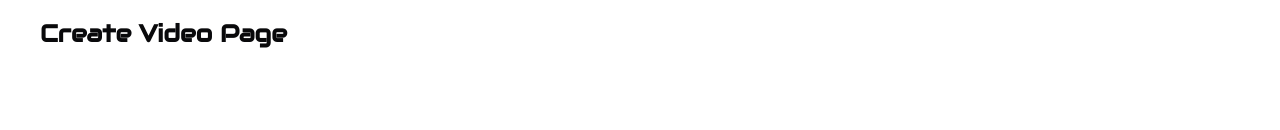
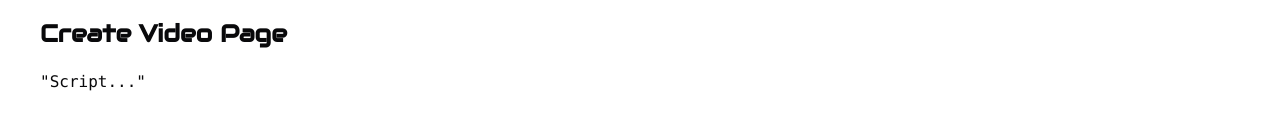
Before and after one commit to MarkSkews1/ai-vid-gen, a Next.js app: page /dashboard/create-video in a window 1280 px wide. Shown: the part 180-310 px from the top of the page. Built offline with nearby package versions, Linux system fonts and the light colour scheme; no server answers.

Commit message:
feat: add VideoProvider and useVideo hook for video context management - Endof Lesson 13

```diff
--- a/src/app/dashboard/create-video/page.tsx
+++ b/src/app/dashboard/create-video/page.tsx
@@ -1,9 +1,17 @@
+'use client';
+
 import React from 'react';
+import { useVideo } from '@/context/video';
 
 export default function CreateVideoPage() {
+  const { script } = useVideo();
+
   return (
     <div className='p-10'>
       <h1 className='text-2xl font-bold mb-5'>Create Video Page</h1>
+      <pre>
+        <code>{JSON.stringify(script, null, 4)}</code>
+      </pre>
     </div>
   );
 }
--- a/src/app/layout.tsx
+++ b/src/app/layout.tsx
@@ -2,8 +2,10 @@ import type { Metadata } from 'next';
 import { Audiowide } from 'next/font/google';
 import './globals.css';
 import { ThemeProvider } from '@/components/theme-provider';
+import TopNav from '@/components/ui/nav/top-nav';
 import { AuthProvider } from '@/AuthProvider';
-import TopNav from '@/components/ui/nav/top-nav';
+import { VideoProvider } from '@/context/video';
+import { Video } from 'lucide-react';
 
 export const metadata: Metadata = {
   title: 'Create Next App',
@@ -31,8 +33,10 @@ export default function RootLayout({
             enableSystem
             disableTransitionOnChange
           >
-            <TopNav />
-            {children}
+            <VideoProvider>
+              <TopNav />
+              {children}
+            </VideoProvider>
           </ThemeProvider>
         </body>
       </html>
--- /dev/null
+++ b/src/context/video.tsx
@@ -0,0 +1,71 @@
+'use client';
+
+import {
+  useState,
+  useEffect,
+  createContext,
+  useContext,
+  Dispatch,
+  SetStateAction,
+  ReactNode,
+  ChangeEvent,
+} from 'react';
+
+const initialState = {
+  script: 'Script...',
+  images: [] as string[],
+  audio: '',
+  captions: [] as object[],
+  loading: false,
+};
+
+interface VideoContextType {
+  script: string;
+  setScript: Dispatch<SetStateAction<string>>;
+  images: string[];
+  setImages: Dispatch<SetStateAction<string[]>>;
+  audio: string;
+  setAudio: Dispatch<SetStateAction<string>>;
+  captions: object[];
+  setCaptions: Dispatch<SetStateAction<object[]>>;
+  loading: boolean;
+  setLoading: Dispatch<SetStateAction<boolean>>;
+}
+
+const VideoContext = createContext<VideoContextType | undefined>(undefined);
+
+export const VideoProvider = ({ children }: { children: ReactNode }) => {
+  //state
+  const [script, setScript] = useState(initialState.script);
+  const [images, setImages] = useState(initialState.images);
+  const [audio, setAudio] = useState(initialState.audio);
+  const [captions, setCaptions] = useState(initialState.captions);
+  const [loading, setLoading] = useState(initialState.loading);
+
+  return (
+    <VideoContext.Provider
+      value={{
+        script,
+        setScript,
+        images,
+        setImages,
+        audio,
+        setAudio,
+        captions,
+        setCaptions,
+        loading,
+        setLoading,
+      }}
+    >
+      {children}
+    </VideoContext.Provider>
+  );
+};
+
+export const useVideo = () => {
+  const context = useContext(VideoContext);
+  if (context === undefined) {
+    throw new Error('useVideoContext must be used within a VideoProvider');
+  }
+  return context;
+};
```
